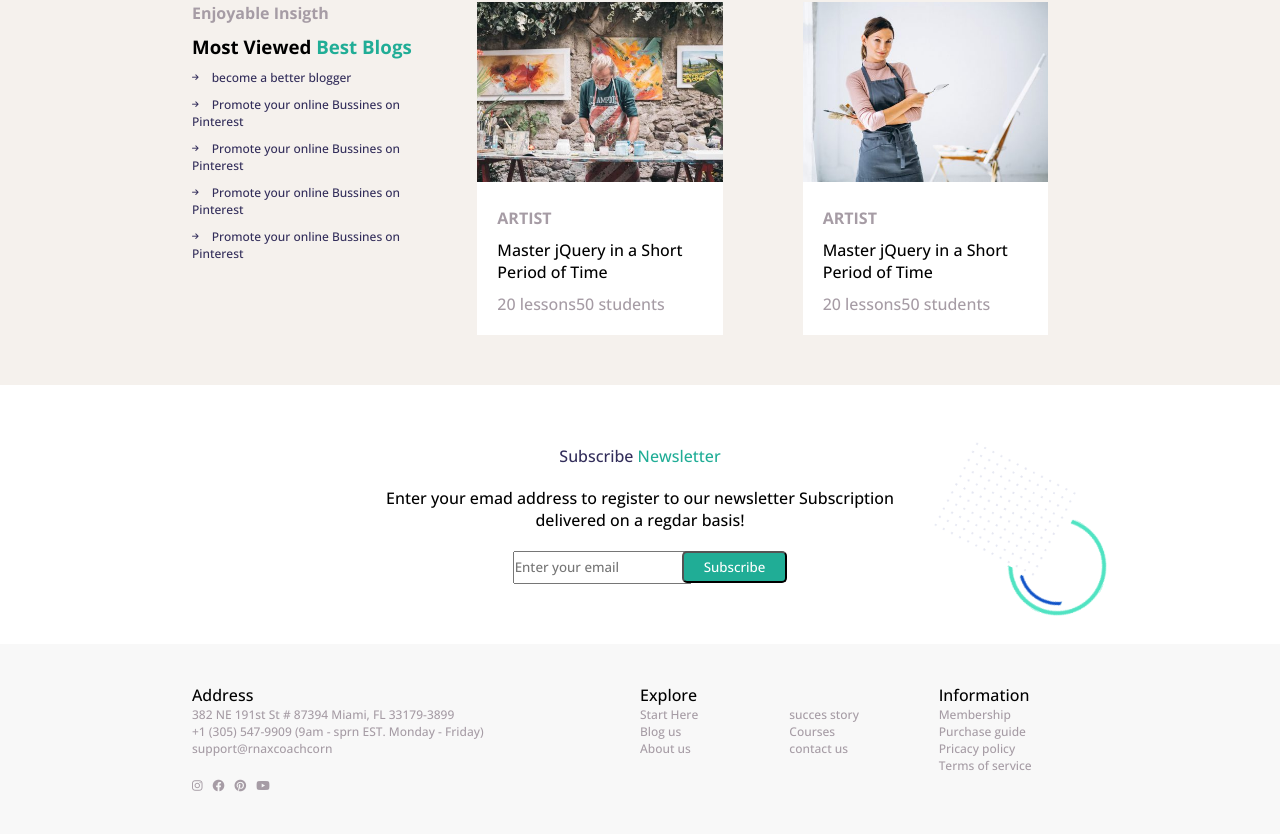
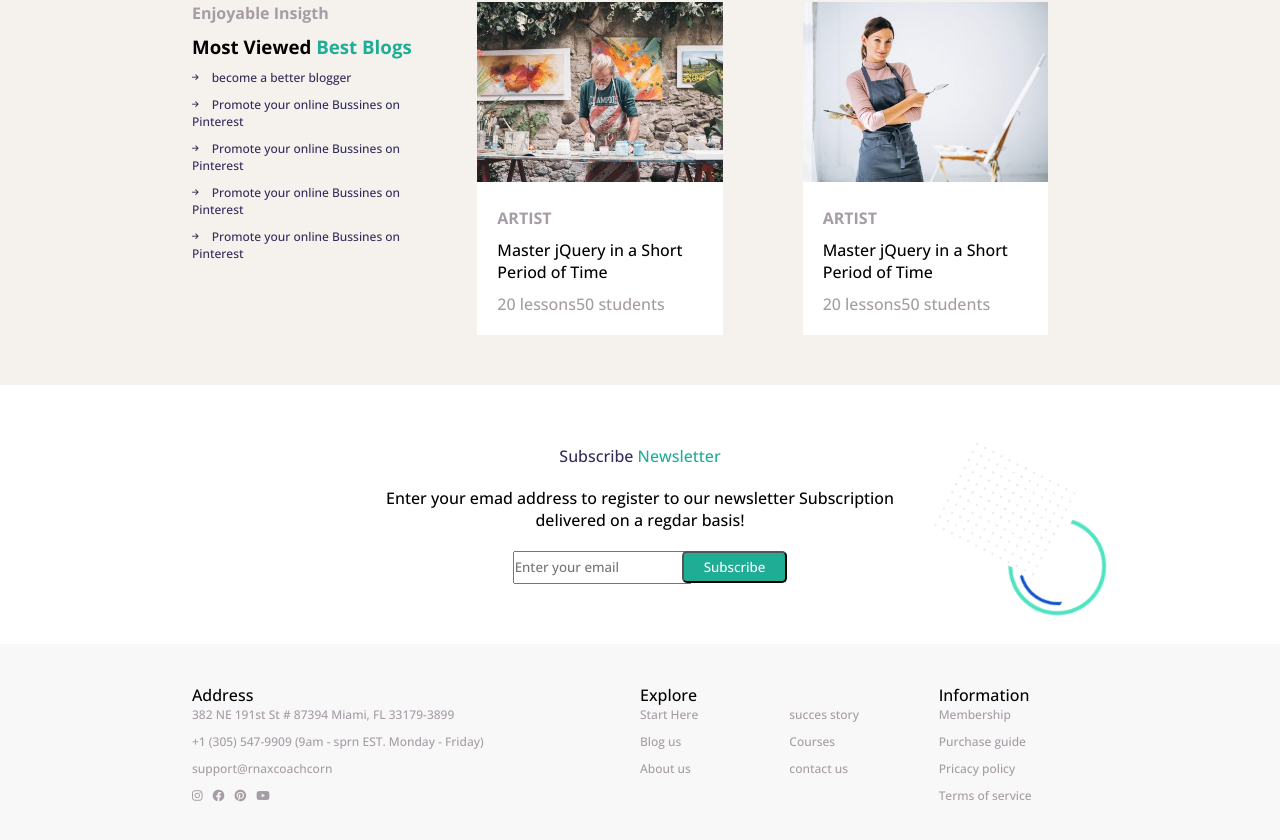
Before and after one commit to mikaeltreppo/proj-html-vuejs, a Vue app: page / in a window 1280 px wide. Shown: the part 3361-4201 px from the top of the page. Built offline with nearby package versions, Linux system fonts and the light colour scheme.

Commit message:
Fine esercizio

```diff
--- a/src/components/MyFooter.vue
+++ b/src/components/MyFooter.vue
@@ -16,12 +16,12 @@
         <div class="mainContainer">
             <div class="footerBottom d-flex">
                 <div class="columnFooter">
-                    <span> {{ titleone }}</span>
+                    <span class="mb10"> {{ titleone }}</span>
                     <ul>
-                        <li class="textGray sm">382 NE 191st St # 87394 Miami, FL 33179-3899</li>
-                        <li class="textGray sm">+1 (305) 547-9909 (9am - sprn EST. Monday - Friday)</li>
-                        <li class="mb20 textGray sm">support@rnaxcoachcorn</li>
-                        <li class="textGray sm"><i class="fa-brands fa-instagram"></i><i
+                        <li class="textGray sm mb10">382 NE 191st St # 87394 Miami, FL 33179-3899</li>
+                        <li class="textGray sm mb10">+1 (305) 547-9909 (9am - sprn EST. Monday - Friday)</li>
+                        <li class="mb20 textGray mb10 sm">support@rnaxcoachcorn</li>
+                        <li class="textGray sm mb10"><i class="fa-brands fa-instagram"></i><i
                                 class="fa-brands fa-facebook"></i><i class="fa-brands fa-pinterest"></i><i
                                 class="fa-brands fa-youtube"></i></li>
                     </ul>
@@ -29,26 +29,26 @@
                 <div class="columnFooter d-flex">
                     <div class="miniColumnFooter">{{ titletwo }}
                         <ul>
-                            <li class="textGray sm">Start Here</li>
-                            <li class="textGray sm">Blog us</li>
-                            <li class="textGray sm">About us</li>
+                            <li class="textGray sm mb10">Start Here</li>
+                            <li class="textGray sm mb10">Blog us</li>
+                            <li class="textGray sm mb10">About us</li>
                         </ul>
                     </div>
                     <div class="miniColumnFooter">
                         <span class="trsp">titolotrasparente</span>
                         <ul>
-                            <li class="textGray sm">succes story</li>
-                            <li class="textGray sm">Courses</li>
-                            <li class="textGray sm">contact us</li>
+                            <li class="textGray sm mb10">succes story</li>
+                            <li class="textGray sm mb10">Courses</li>
+                            <li class="textGray sm mb10">contact us</li>
                         </ul>
 
                     </div>
                     <div class="miniColumnFooter">{{ titlethree }}
                         <ul>
-                            <li class="textGray sm">Membership</li>
-                            <li class="textGray sm">Purchase guide</li>
-                            <li class="textGray sm">Pricacy policy</li>
-                            <li class="textGray sm">Terms of service</li>
+                            <li class="textGray sm mb10">Membership</li>
+                            <li class="textGray sm mb10">Purchase guide</li>
+                            <li class="textGray sm mb10">Pricacy policy</li>
+                            <li class="textGray sm mb10">Terms of service</li>
                         </ul>
                     </div>
                 </div>
@@ -72,6 +72,7 @@ export default {
 
 </script>
 <style>
+
 .imgFootone {
     top: 74px;
   right: -19px;
```
